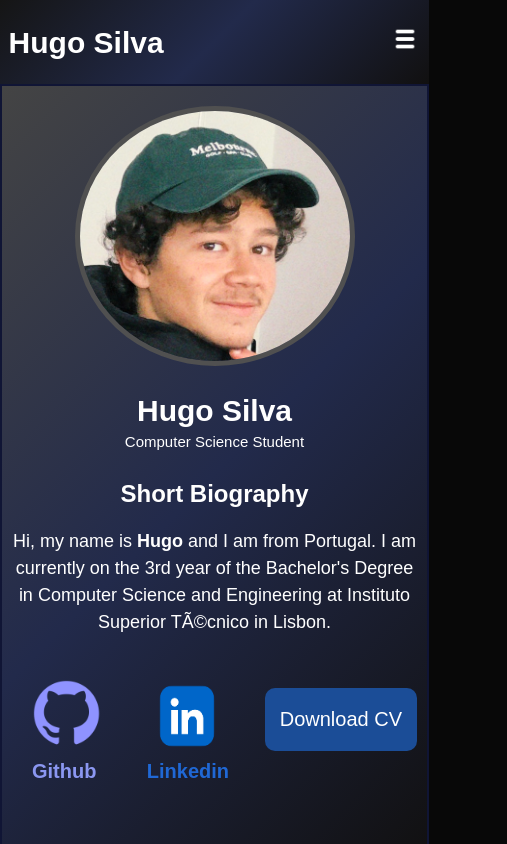
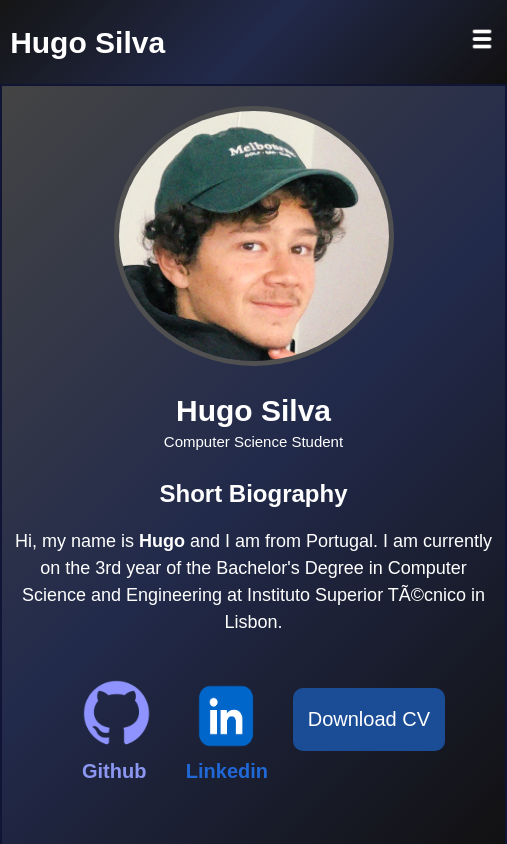
Before and after one commit to hugoesilva/Personal-Website, a plain HTML site: page index.html in a window 390 px wide. Shown: the top 844 px of the page, 507 px wide, since content can reach past the window. Drawn offline with Linux system fonts and the light colour scheme.

Commit message:
back to fixing responsive css again2

```diff
--- a/css/style.css
+++ b/css/style.css
@@ -605,7 +605,9 @@ nav .menu {
     }
 
     .page {
-        width: 110%;
+        width: 130%;
+        padding: 0px 0px;
+        margin: 0px 0px;
     }
 
     /* ----- BIO ----- */
@@ -700,8 +702,8 @@ nav .menu {
 
         padding-top: 250px;
         padding-bottom: 0px;
-        padding-left: 10px;
-        padding-right: 10px;
+        padding-left: 60px;
+        padding-right: 60px;
 
         /* leave space between content */
 
```
